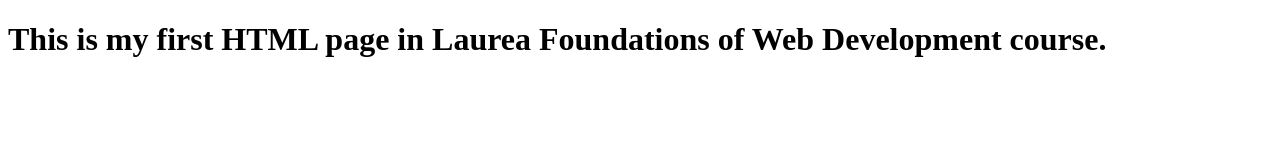
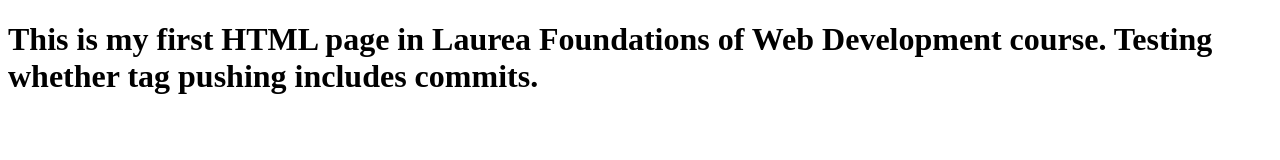
Before and after one commit to cShingleton/cShingleton.github.io, a plain HTML site: page index.html in a window 1280 px wide. Drawn offline with Linux system fonts and the light colour scheme.

Commit message:
test changes

```diff
--- a/index.html
+++ b/index.html
@@ -2,7 +2,7 @@
 <html>
 <body>
 
-<h1>This is my first HTML page in Laurea Foundations of Web Development course.</h1>
+<h1>This is my first HTML page in Laurea Foundations of Web Development course. Testing whether tag pushing includes commits.</h1>
 
 </body>
 </html>
```
